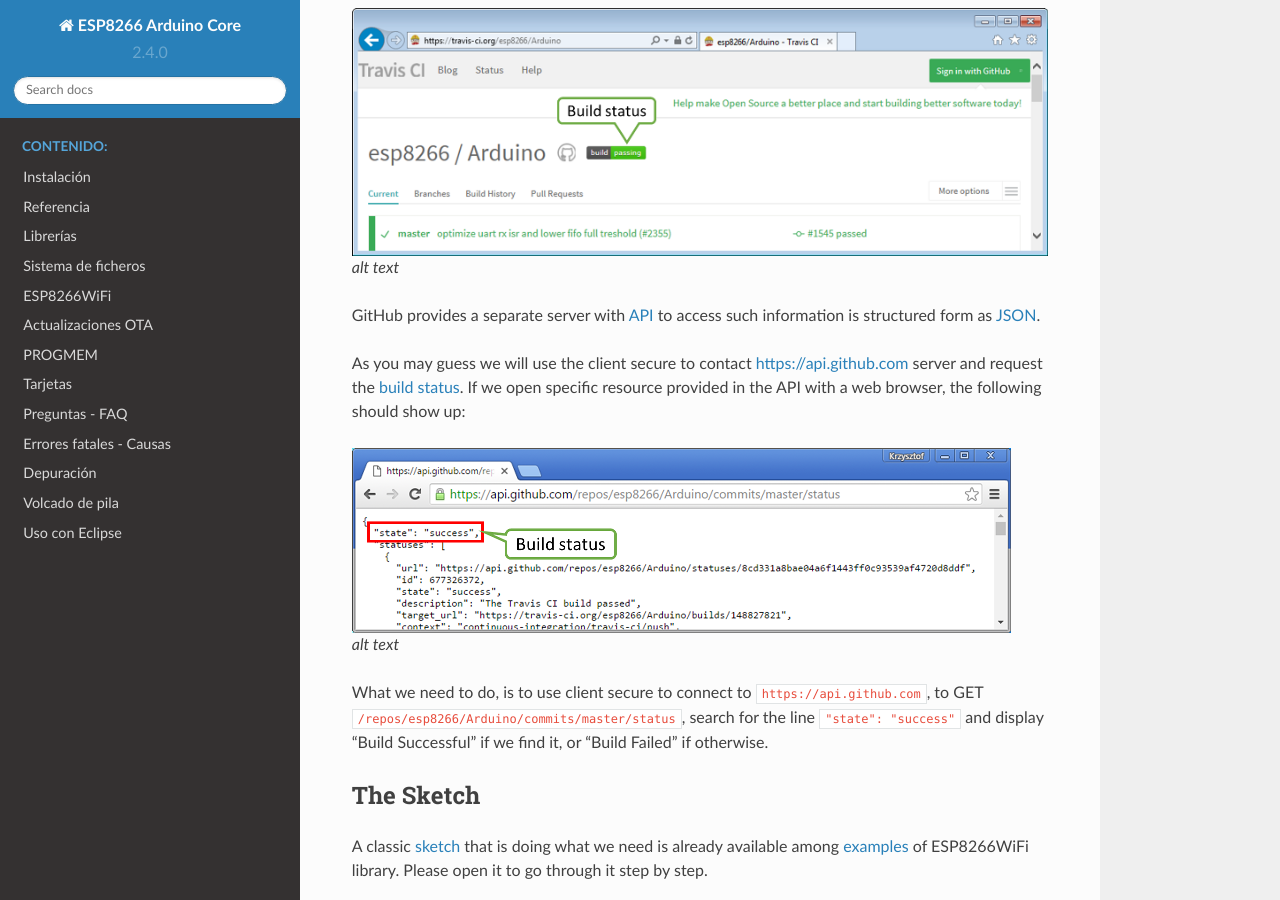
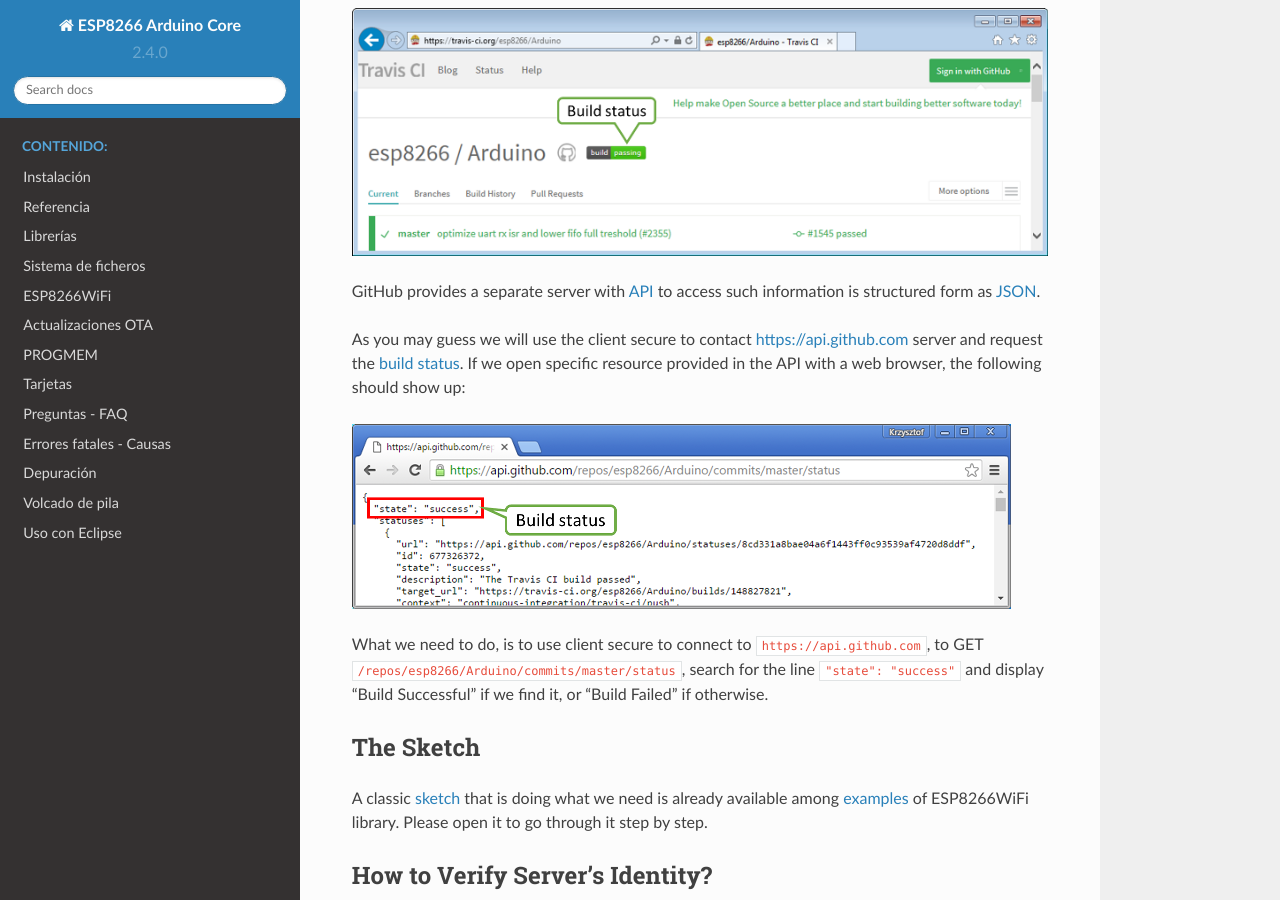
Before and after one commit to lrmoreno007/ESP8266-Arduino-Spanish, a Sphinx documentation site: the page built from doc/esp8266wifi/client-secure-examples.rst, in a window 1280 px wide and 900 px high, scrolled down 821 px. Built offline with Sphinx 7.4.7 and the Read the Docs theme 2.0.0, drawn with Linux system fonts in a browser that asks for light colours.

Commit message:
Update client-secure-examples.rst

```diff
--- a/doc/esp8266wifi/client-secure-examples.rst
+++ b/doc/esp8266wifi/client-secure-examples.rst
@@ -31,16 +31,12 @@
 .. figure:: pictures/esp8266-arduino-build-status-travisci.png
    :alt: Build status of esp8266 / Arduino repository on Travis CI site
 
-   alt text
-
 GitHub provides a separate server with `API <https://developer.github.com/v3/>`__ to access such information is structured form as `JSON <https://en.wikipedia.org/wiki/JSON>`__.
 
 As you may guess we will use the client secure to contact https://api.github.com server and request the `build status <https://developer.github.com/v3/repos/statuses/#get-the-combined-status-for-a-specific-ref>`__. If we open specific resource provided in the API with a web browser, the following should show up:
 
 .. figure:: pictures/esp8266-arduino-build-status-json.png
    :alt: Build status of esp8266 / Arduino repository in JSON fromat
-
-   alt text
 
 What we need to do, is to use client secure to connect to ``https://api.github.com``, to GET ``/repos/esp8266/Arduino/commits/master/status``, search for the line ``"state": "success"`` and display "Build Successful" if we find it, or "Build Failed" if otherwise.
 
@@ -68,8 +64,6 @@
 
 .. figure:: pictures/client-secure-check-fingerprint.png
    :alt: Locating the fingerprint of GitHub api
-
-   alt text
 
 Remaining steps look almost identical as for the `non-secure client example <client-examples.rst>`__.
 
```
